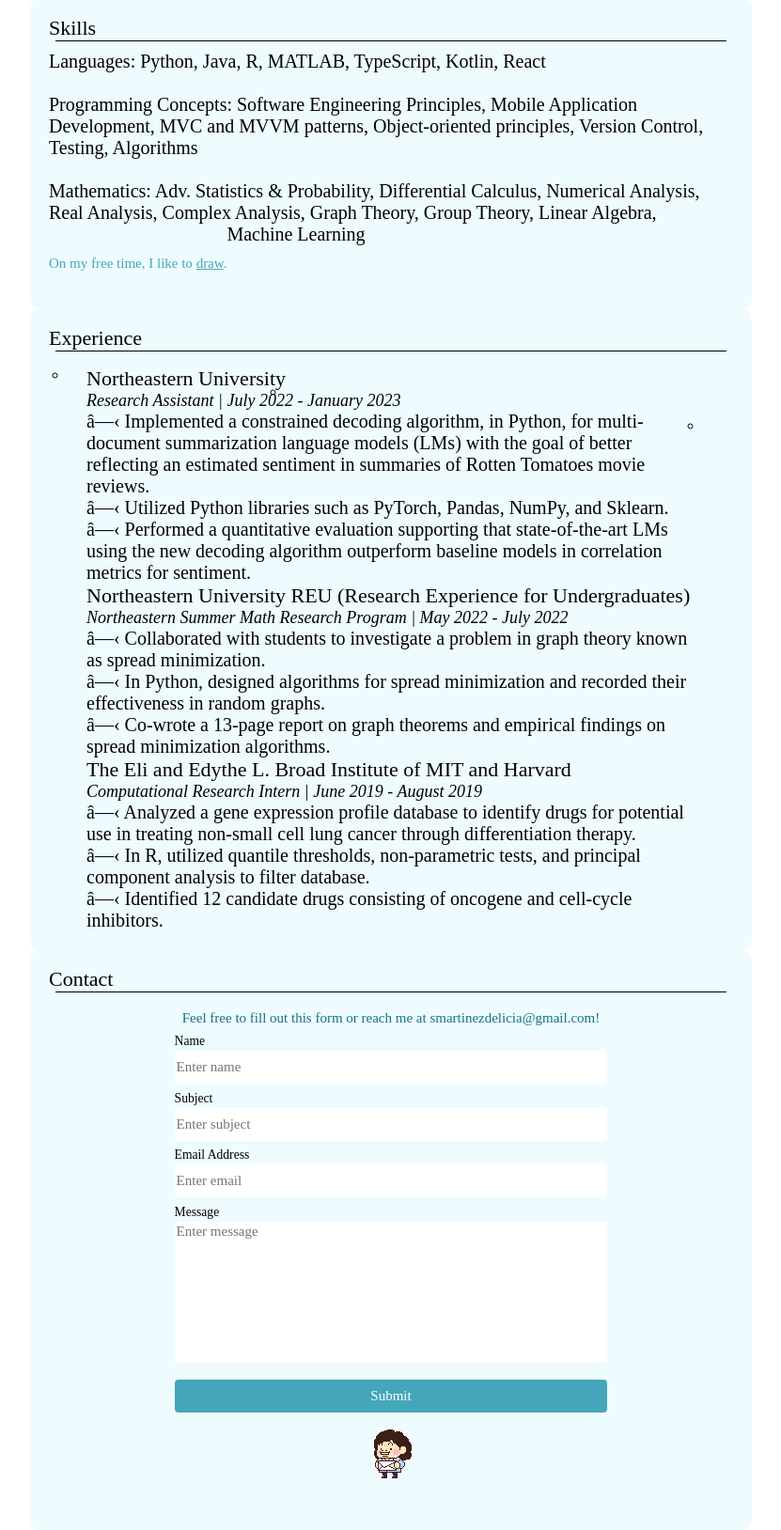
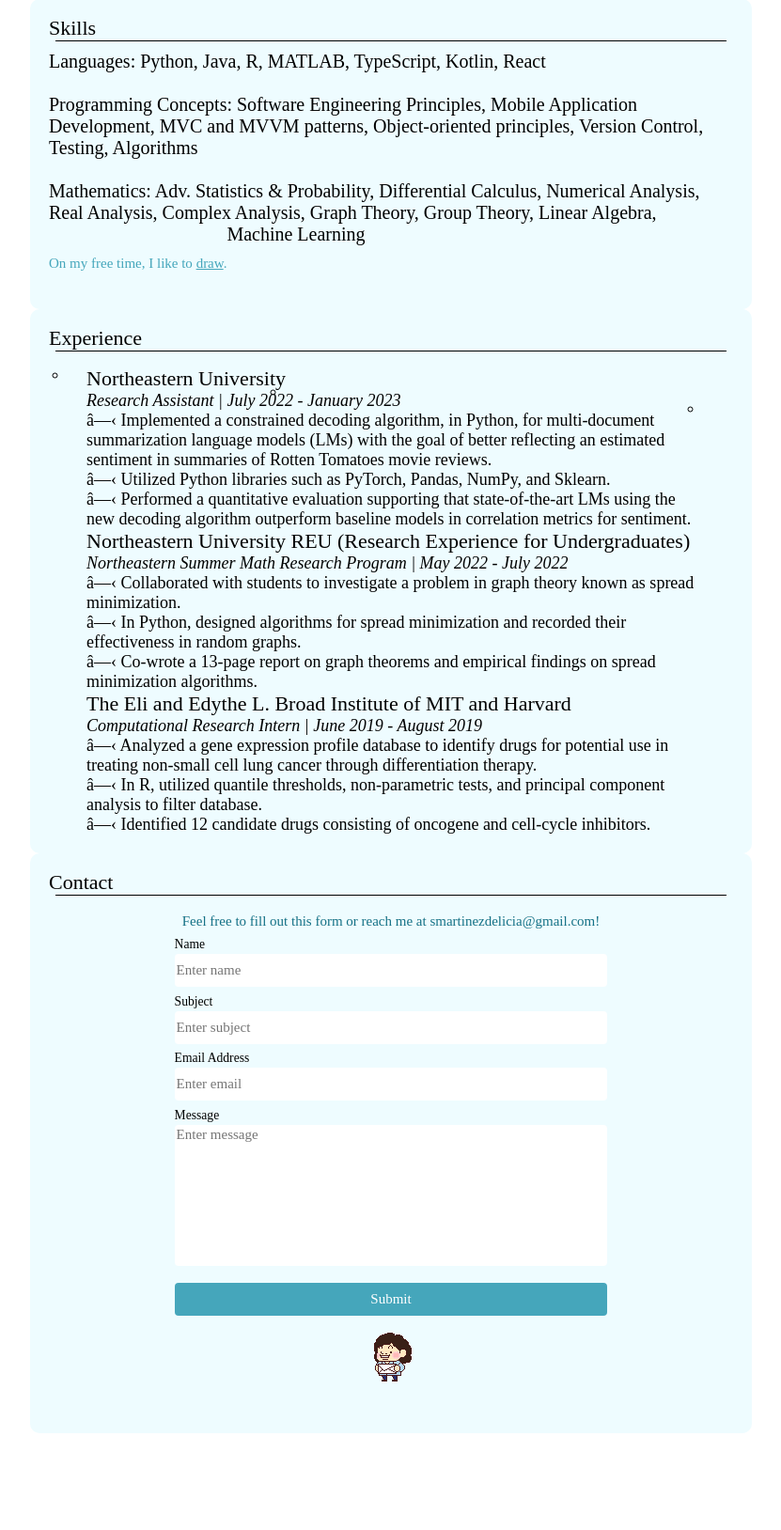
Before and after one commit to Stephanie-Delicia/stephanie-delicia.github.io, a PHP site: page / in a window 1280 px wide. Shown: the part 916-2544 px from the top of the page at 94% size, without its empty margins (224-1055 px from the left). After the commit the page ends 2441 px from the top, so only its background shows below. Run offline with PHP 8.4, Linux system fonts and the light colour scheme.

Commit message:
Add files via upload

```diff
--- a/css/styles.css
+++ b/css/styles.css
@@ -192,7 +192,7 @@ ul.a {
     padding-left: 20px;
     float: left;
     bottom: -10px;
-    font-size: 20;
+    font-size: 18;
   }
 
   .generalContent smolContent {
--- a/index.html
+++ b/index.html
@@ -119,7 +119,6 @@
                 <br>
                 ○ Co-wrote a 13-page report on graph theorems and empirical findings on spread minimization algorithms.
         </jobContent>
-        <br>
 
 
         <li><company>The Eli and Edythe L. Broad Institute of MIT and Harvard </company></li>
```
